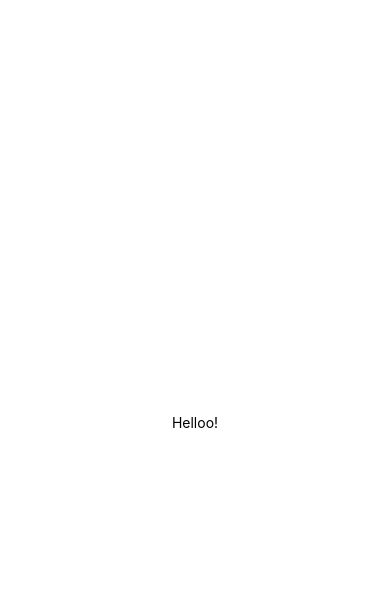
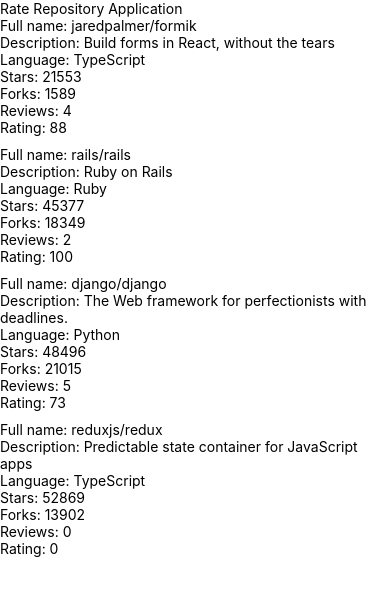
Before and after one commit to liisaket/rate-repository-app, a React Native app: screen / in a window 390 px wide. Shown: the top 596 px of the page. Built offline with nearby package versions, Linux system fonts and the light colour scheme.

Commit message:
10.3: the reviewed repositories list

```diff
--- a/App.js
+++ b/App.js
@@ -1,20 +1,7 @@
-import { StatusBar } from 'expo-status-bar';
-import { StyleSheet, Text, View } from 'react-native';
+import Main from './src/components/Main';
 
-export default function App() {
-  return (
-    <View style={styles.container}>
-      <Text>Helloo!</Text>
-      <StatusBar style="auto" />
-    </View>
-  );
-}
+const App = () => {
+  return <Main />;
+};
 
-const styles = StyleSheet.create({
-  container: {
-    flex: 1,
-    backgroundColor: '#fff',
-    alignItems: 'center',
-    justifyContent: 'center',
-  },
-});
+export default App;
--- /dev/null
+++ b/src/components/Main.jsx
@@ -0,0 +1,22 @@
+import Constants from "expo-constants";
+import { Text, StyleSheet, View } from "react-native";
+import RepositoryList from "./RepositoryList";
+
+const styles = StyleSheet.create({
+  container: {
+    marginTop: Constants.statusBarHeight,
+    flexGrow: 1,
+    flexShrink: 1,
+  },
+});
+
+const Main = () => {
+  return (
+    <View style={styles.container}>
+      <Text>Rate Repository Application</Text>
+      <RepositoryList />
+    </View>
+  );
+};
+
+export default Main;
--- /dev/null
+++ b/src/components/RepositoryItem.jsx
@@ -0,0 +1,17 @@
+import { View, Text } from "react-native";
+
+const RepositoryItem = ({ item }) => {
+  return (
+    <View>
+      <Text>Full name: {item.fullName}</Text>
+      <Text>Description: {item.description}</Text>
+      <Text>Language: {item.language}</Text>
+      <Text>Stars: {item.stargazersCount}</Text>
+      <Text>Forks: {item.forksCount}</Text>
+      <Text>Reviews: {item.reviewCount}</Text>
+      <Text>Rating: {item.ratingAverage}</Text>
+    </View>
+  );
+};
+
+export default RepositoryItem;
--- /dev/null
+++ b/src/components/RepositoryList.jsx
@@ -0,0 +1,69 @@
+import { FlatList, View, StyleSheet } from "react-native";
+import RepositoryItem from "./RepositoryItem";
+
+const styles = StyleSheet.create({
+  separator: {
+    height: 10,
+  },
+});
+
+const repositories = [
+  {
+    id: "jaredpalmer.formik",
+    fullName: "jaredpalmer/formik",
+    description: "Build forms in React, without the tears",
+    language: "TypeScript",
+    forksCount: 1589,
+    stargazersCount: 21553,
+    ratingAverage: 88,
+    reviewCount: 4,
+    ownerAvatarUrl: "https://avatars2.githubusercontent.com/u/4060187?v=4",
+  },
+  {
+    id: "rails.rails",
+    fullName: "rails/rails",
+    description: "Ruby on Rails",
+    language: "Ruby",
+    forksCount: 18349,
+    stargazersCount: 45377,
+    ratingAverage: 100,
+    reviewCount: 2,
+    ownerAvatarUrl: "https://avatars1.githubusercontent.com/u/4223?v=4",
+  },
+  {
+    id: "django.django",
+    fullName: "django/django",
+    description: "The Web framework for perfectionists with deadlines.",
+    language: "Python",
+    forksCount: 21015,
+    stargazersCount: 48496,
+    ratingAverage: 73,
+    reviewCount: 5,
+    ownerAvatarUrl: "https://avatars2.githubusercontent.com/u/27804?v=4",
+  },
+  {
+    id: "reduxjs.redux",
+    fullName: "reduxjs/redux",
+    description: "Predictable state container for JavaScript apps",
+    language: "TypeScript",
+    forksCount: 13902,
+    stargazersCount: 52869,
+    ratingAverage: 0,
+    reviewCount: 0,
+    ownerAvatarUrl: "https://avatars3.githubusercontent.com/u/13142323?v=4",
+  },
+];
+
+const ItemSeparator = () => <View style={styles.separator} />;
+
+const RepositoryList = () => {
+  return (
+    <FlatList
+      data={repositories}
+      ItemSeparatorComponent={ItemSeparator}
+      renderItem={({ item }) => <RepositoryItem item={item} />}
+    />
+  );
+};
+
+export default RepositoryList;
```
